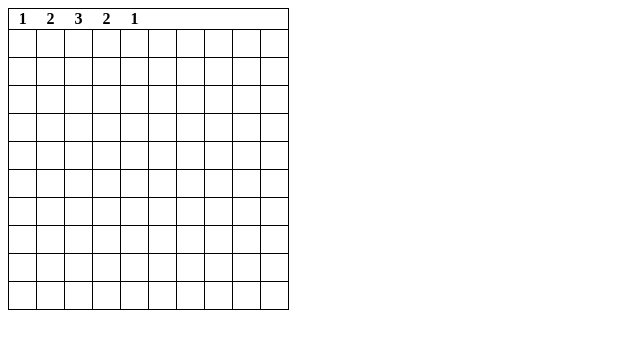
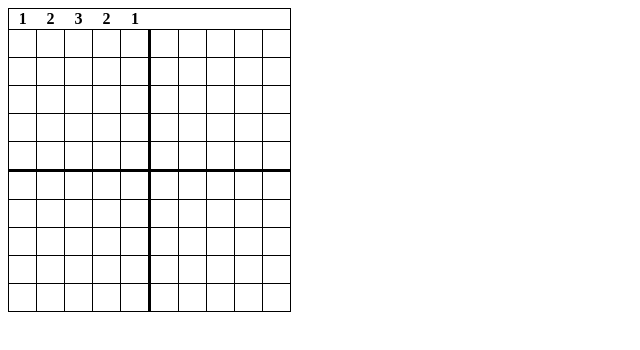
Before and after one commit to mcswagland/Nonograms, a plain HTML site: page Nonograms/index.html in a window 1280 px wide. Shown: the whole page, without its empty margins (0-640 px from the left). Drawn offline with nearby package versions, Linux system fonts and the light colour scheme.

Commit message:
Added thick lines every 5 rows and columns
Helps player count tiles

```diff
--- a/Nonograms/script.js
+++ b/Nonograms/script.js
@@ -44,10 +44,25 @@ function MarkCell(cell)
 	var $board = $("#boardBody");
 	for(var row = 0; row < rows; row++)
 	{
-		  var newRow = "<tr>";
+		var newRow;
+		if ((row+1) % 5 === 0 && row+1 < rows)
+		{
+			newRow = "<tr class = 'thick-bottom'>";
+		}
+		else
+		{
+			newRow = "<tr>";
+		}
 		for(var col = 0; col < cols; col++)
 		{
+			if((col+1) % 5 === 0 && col+1 < cols)
+			{
+				newRow += "<td class ='square empty thick-right' id='" + row + "-" + col + "'/>";
+			}
+			else
+			{
 				newRow += "<td class = 'square empty' id='" + row + "-" + col + "'/>";
+			}
 		}
 		newRow += "</tr>";
 		$board.append($(newRow));
--- a/Nonograms/style.css
+++ b/Nonograms/style.css
@@ -1,6 +1,14 @@
 table, td {
     border: 1px solid black;
     border-collapse: collapse;
+}
+
+.thick-right {
+	border-right: 3px solid black;
+}
+
+.thick-bottom {
+	border-bottom: 3px solid black;
 }
 
 .square {
```
Lines whose indentation alone changed are shown as unchanged.
